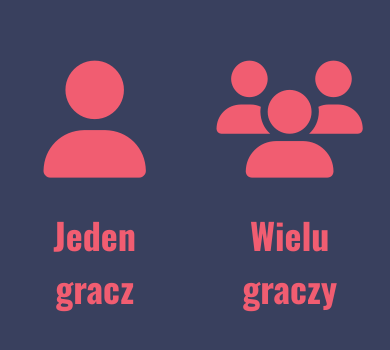
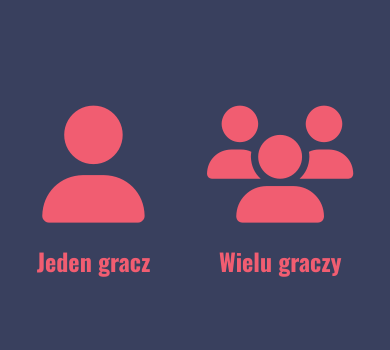
Before and after one commit to AdamKowalczuk/losuj-pytanie, a React (Create React App) app: page / in a window 390 px wide. Shown: the part 220-570 px from the top of the page. Built offline with nearby package versions, Linux system fonts and the light colour scheme.

Commit message:
zmiana czcionki liczby graczy

```diff
--- a/src/styles/GameMode.scss
+++ b/src/styles/GameMode.scss
@@ -15,6 +15,11 @@ $white: #fbfbfa;
     padding: 20px;
     cursor: pointer;
   }
+  //   .player-number-container:nth-child(1) {
+  //     color: $white;
+  //     padding: 20px;
+  //     cursor: pointer;
+  //   }
   .player-number {
     font-size: 15vw;
   }
@@ -25,5 +30,8 @@ $white: #fbfbfa;
     .player-number {
       font-size: 30vw;
     }
+    h2 {
+      font-size: 24px;
+    }
   }
 }
```
